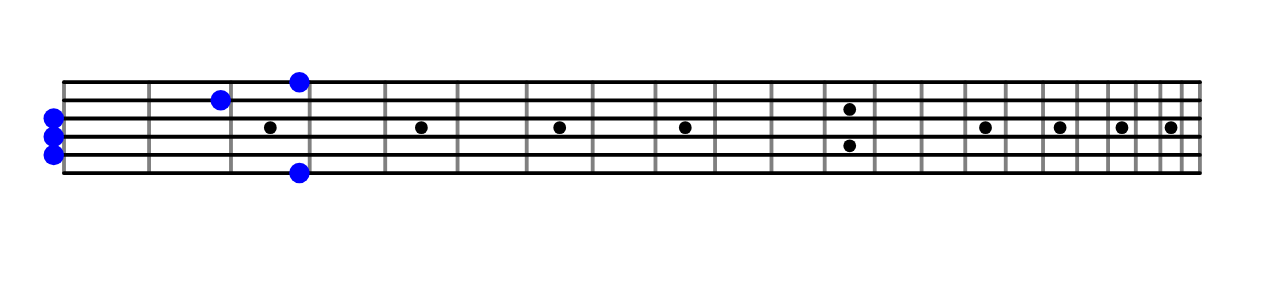
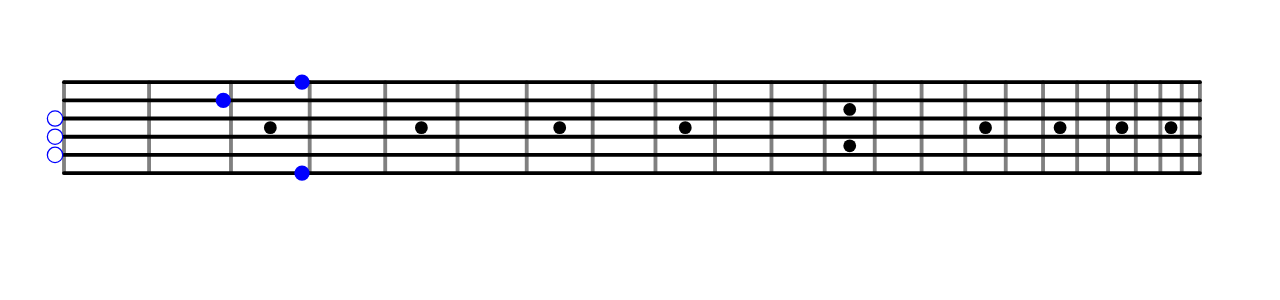
Before and after one commit to MikeCullimore/guitar-navigation, a React (Create React App) app: page / in a window 1280 px wide. Shown: the top 300 px of the page. Built offline with nearby package versions, Linux system fonts and the light colour scheme.

Commit message:
Use open circles for open strings.

```diff
--- a/src/GuitarFretboard.tsx
+++ b/src/GuitarFretboard.tsx
@@ -1,5 +1,4 @@
 // TODO: what is state, what is props? # strings as prop, current notes as state?
-// TODO: fit SVG to screen. (Why is vertical scrollbar shown? Because square?)
 // TODO: remove styling here (stroke: black), do via CSS.
 // TODO: ensure marker width is less than smallest fret spacing and smallest string spacing.
 // TODO: thicker line for nut.
@@ -83,13 +82,17 @@ const renderStrings = (numStrings: number): JSX.Element[] => {
 }
 
 const renderNotes = (positions: Position[]): JSX.Element[] => {
-    // TODO: handle open strings (change string colour? Or hollow marker at fret 0?)
     // TODO: handle strings not played (change string colour? Or X marker at fret 0?)
     return positions.map((position, index) => {
-        const r = .8; // TODO: calculate from smallest fret spacing.
+        const r = .6; // TODO: calculate from smallest fret spacing.
         const x = getFretXPosition(position.fret) - r;
         const y = getStringYPosition(position.string);
-        return <circle key={index} cx={x} cy={y} r={r} fill="blue" />
+        if (position.fret === 0) {
+            const strokeWidth = 0.1
+            return <circle key={index} cx={x-strokeWidth} cy={y} r={r} fill="none" stroke="blue" stroke-width={strokeWidth} />
+        } else {
+            return <circle key={index} cx={x} cy={y} r={r} fill="blue" />
+        }
     });
 }
 
```
